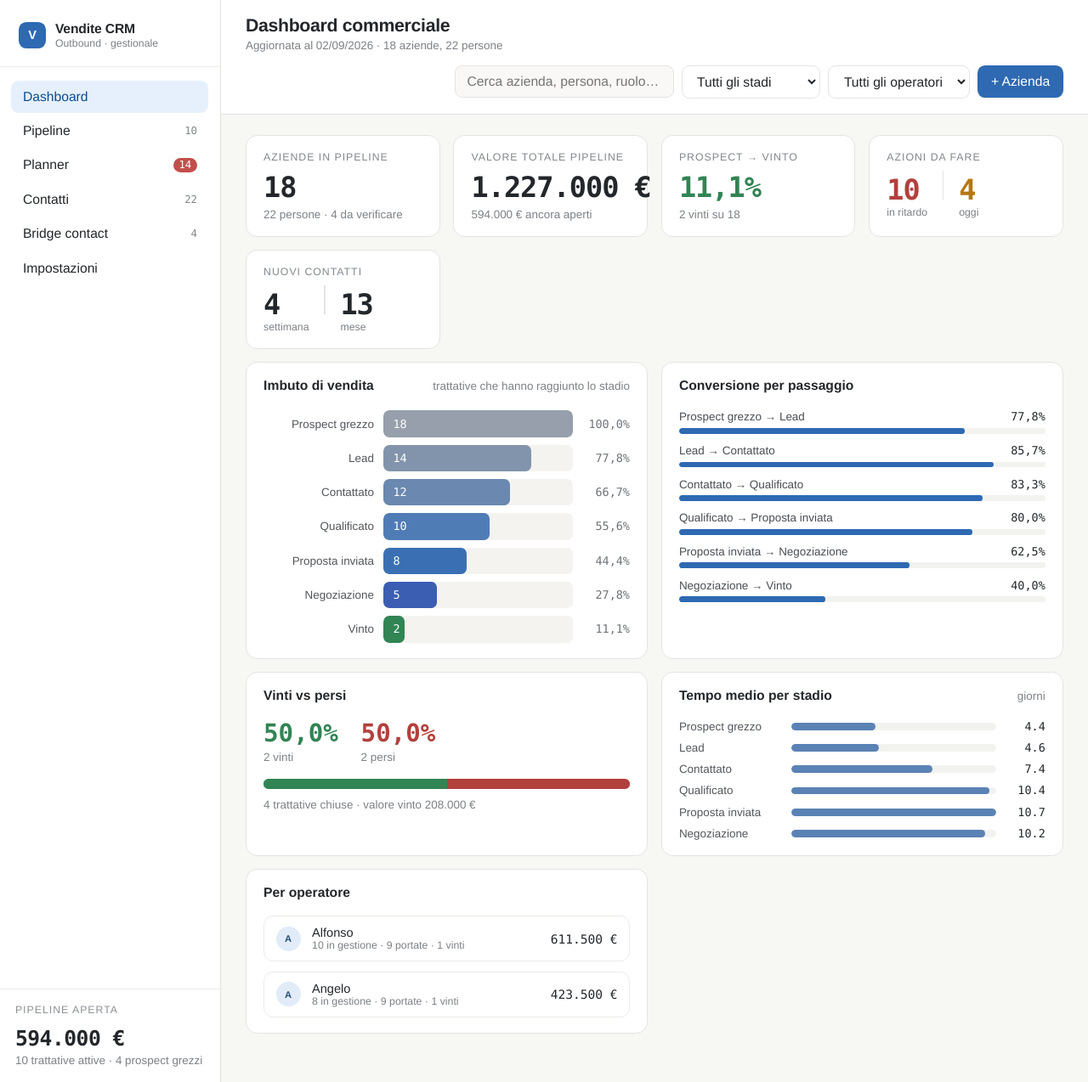
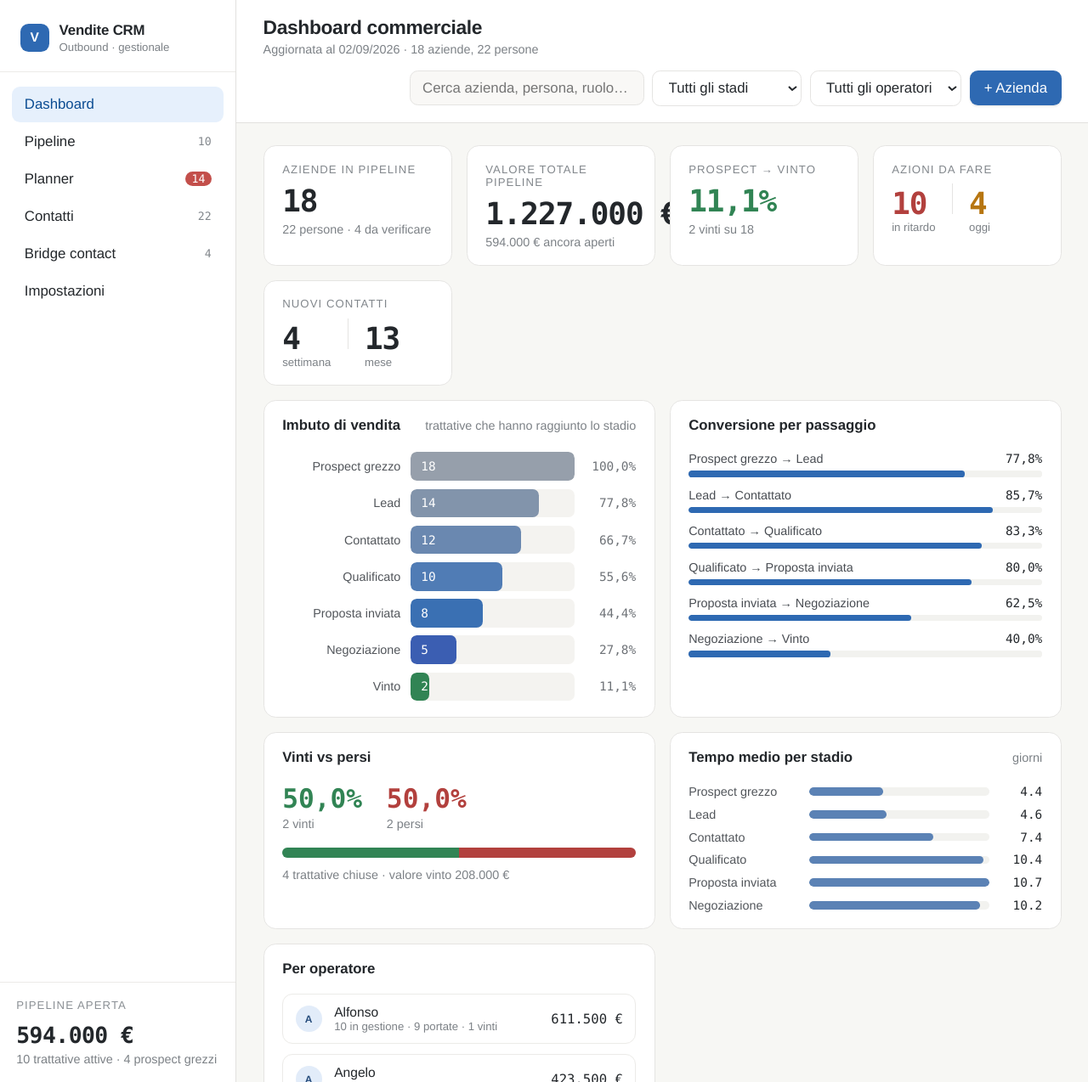
Before and after one commit to alfo-ns/TL-CRM, a Flask app: page / in a window 1280 px wide. Shown: the whole page at 85% size. Run offline with Flask 3, Linux system fonts and the light colour scheme; data comes from the database, SQL or seed files in the repository; some libraries are stand-ins or nearby versions.

Commit message:
Modifica manuale CSS

```diff
--- a/static/css/style.css
+++ b/static/css/style.css
@@ -30,7 +30,7 @@ html, body { height: 100%; margin: 0; background: var(--bg); }
 html {
   /* Global size knob: every font-size/spacing in this file is in fixed px,
      so this is the one place to make the whole UI bigger or smaller. */
-  zoom: 112%;
+  zoom: 120%;
 }
 body {
   font-family: var(--sans);
```
